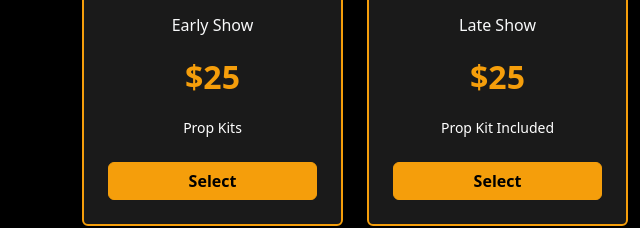
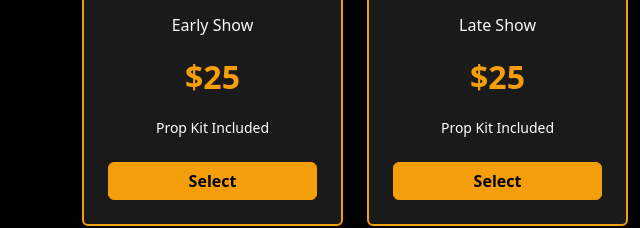
Before and after one commit to jessemarple/rhps2025, an Astro site: page / in a window 1280 px wide. Shown: the part 1122-1350 px from the top of the page, 0-640 px from the left. Built offline with nearby package versions, Linux system fonts and the light colour scheme; Astro itself is replaced by a stand-in of ours; a web font is replaced by a local one.

Commit message:
Update prop kit description in index.astro to clarify that it is included.

```diff
--- a/src/pages/index.astro
+++ b/src/pages/index.astro
@@ -158,7 +158,7 @@ import Layout from "../layouts/Layout.astro";
           <p class="fs-3 fw-bold mb-3">8:00 PM</p>
           <p class="text-light mb-3">Early Show</p>
           <p class="fs-2 fw-bold text-rhps-gold mb-3">$25</p>
-          <p class="small mb-4">Prop Kits</p>
+          <p class="small mb-4">Prop Kit Included</p>
           <a href="https://buy.stripe.com/cNi00l2RT7Rm08MfSE6c002">
             <button
               class="btn btn-warning w-100 fw-bold"
```
